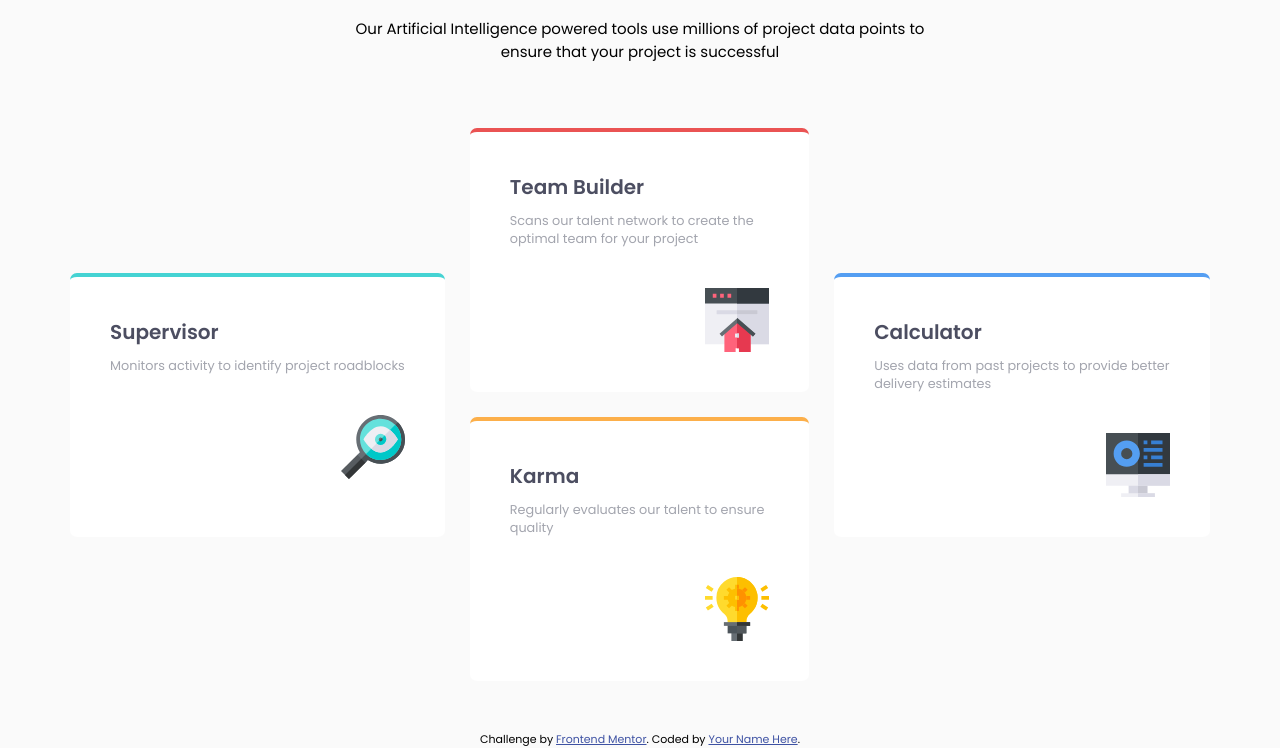
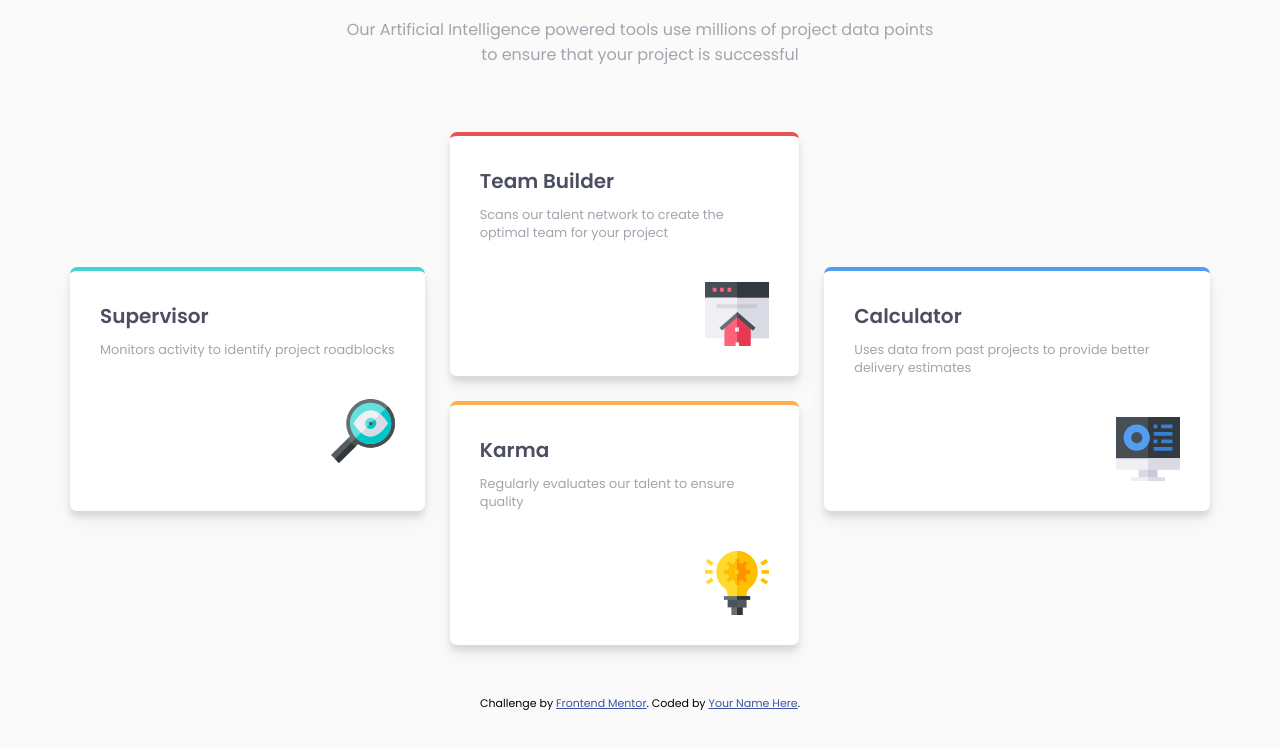
Before and after one commit to forral/four-card-feature, a plain HTML site: page index.html in a window 1280 px wide. Shown: the part 155-903 px from the top of the page. After the commit the page ends 867 px from the top, so only its background shows below. Drawn offline with Linux system fonts and the light colour scheme.

Commit message:
responsive design and style adjustments

```diff
--- a/style.css
+++ b/style.css
@@ -20,7 +20,6 @@ body {
 
 header {
 	text-align: center;
-	grid-column: 1 / 4;
 	grid-row: 1 / 2;
 	margin-bottom: 40px;
 }
@@ -41,20 +40,23 @@ header p {
 	max-width: 600px;
 	margin: 0 auto;
 	margin-top: 20px;
+	color: hsl(229, 6%, 66%);
+	font-size: 1.5rem;
 }
 
 section {
 	display: grid;
-	grid-template-columns: repeat(3, fr);
-	grid-template-rows: repeat(5, auto);
+	grid-template-columns: 1fr;
+	grid-template-rows: repeat(6, auto);
 	gap: 25px;
 }
 
 .card {
 	background-color: #fff;
 	border-radius: 7px;
-	padding: 40px;
+	padding: 30px;
 	text-align: left;
+	box-shadow: 0 10px 20px rgba(0, 0, 0, 0.05), 0 6px 6px rgba(0, 0, 0, 0.1);
 }
 
 .card-info {
@@ -67,36 +69,78 @@ section {
 }
 
 .card h4 {
-	font-size: 20px;
+	font-size: 25px;
 	color: hsl(234, 12%, 34%);
 	margin-bottom: 10px;
 }
 
 .card p {
-	font-size: 0.8rem;
+	font-size: 1rem;
 	color: hsl(229, 6%, 66%);
 }
 
 .green {
 	border-top: 4px solid hsl(180, 62%, 55%);
-	grid-column: 1 / 2;
-	grid-row: 3 / 5;
+	grid-row: 2 / 3;
 }
 
 .red {
 	border-top: 4px solid hsl(0, 78%, 62%);
-	grid-column: 2 / 3;
-	grid-row: 2 / 4;
+	grid-row: 3 / 4;
 }
 
 .yellow {
 	border-top: 4px solid hsl(34, 97%, 64%);
-	grid-column: 2 / 3;
-	grid-row: 4 / 6;
+	grid-row: 5 / 6;
 }
 
 .blue {
 	border-top: 4px solid hsl(212, 86%, 64%);
-	grid-column: 3 / 4;
-	grid-row: 3 / 5;
+	grid-row: 6 / 7;
 }
+
+@media only screen and (min-width: 600px) {
+	section {
+		display: grid;
+		grid-template-columns: repeat(3, auto);
+		grid-template-rows: repeat(5, auto);
+		gap: 25px;
+	}
+
+	header {
+		grid-column: 1 / 4;
+		grid-row: 1 / 2;
+	}
+
+	header p {
+		font-size: 1rem;
+	}
+
+	.card h4 {
+		font-size: 20px;
+	}
+
+	.card p {
+		font-size: 0.8rem;
+	}
+
+	.green {
+		grid-column: 1 / 2;
+		grid-row: 3 / 5;
+	}
+
+	.red {
+		grid-column: 2 / 3;
+		grid-row: 2 / 4;
+	}
+
+	.yellow {
+		grid-column: 2 / 3;
+		grid-row: 4 / 6;
+	}
+
+	.blue {
+		grid-column: 3 / 4;
+		grid-row: 3 / 5;
+	}
+}
```
